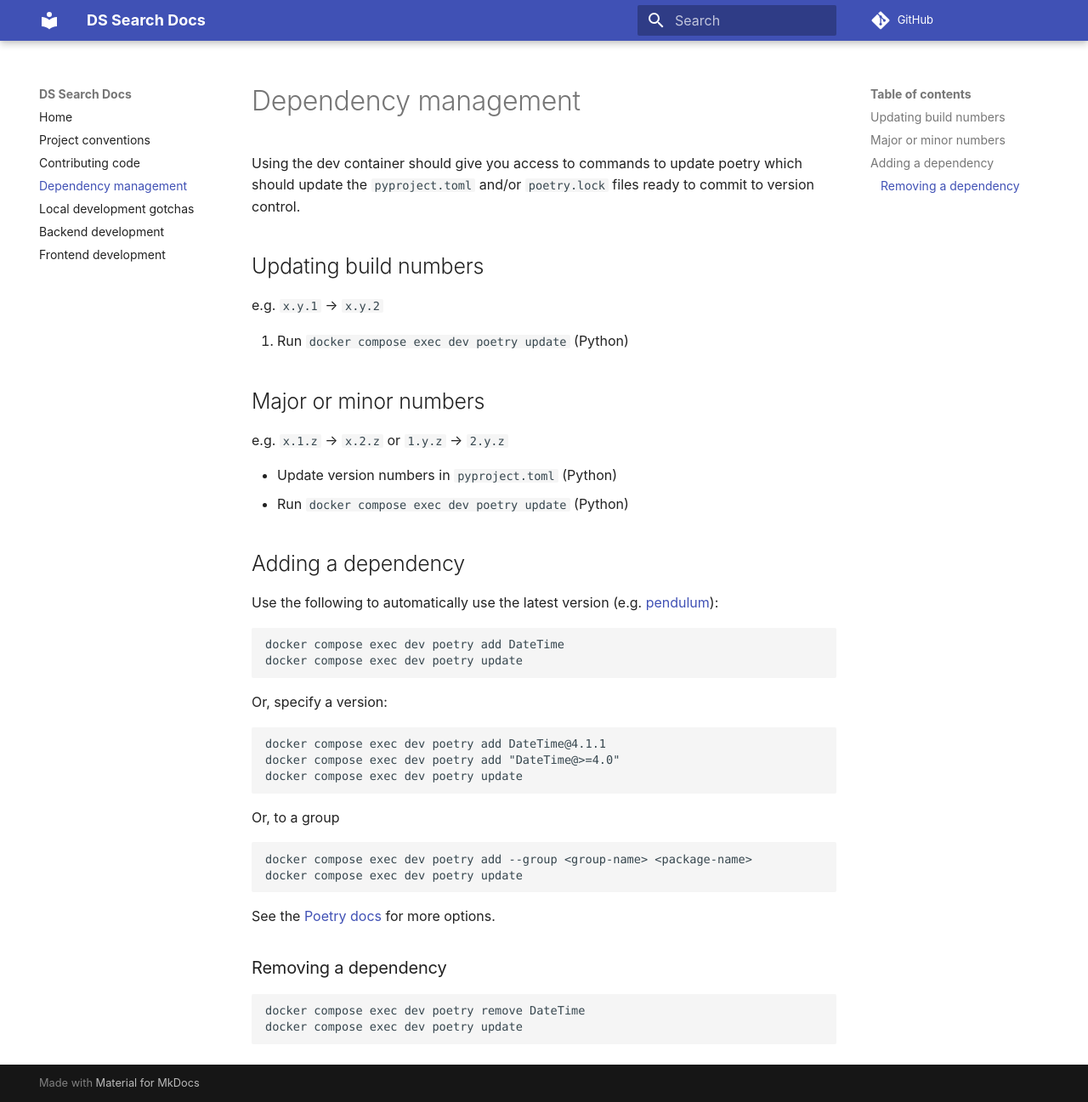
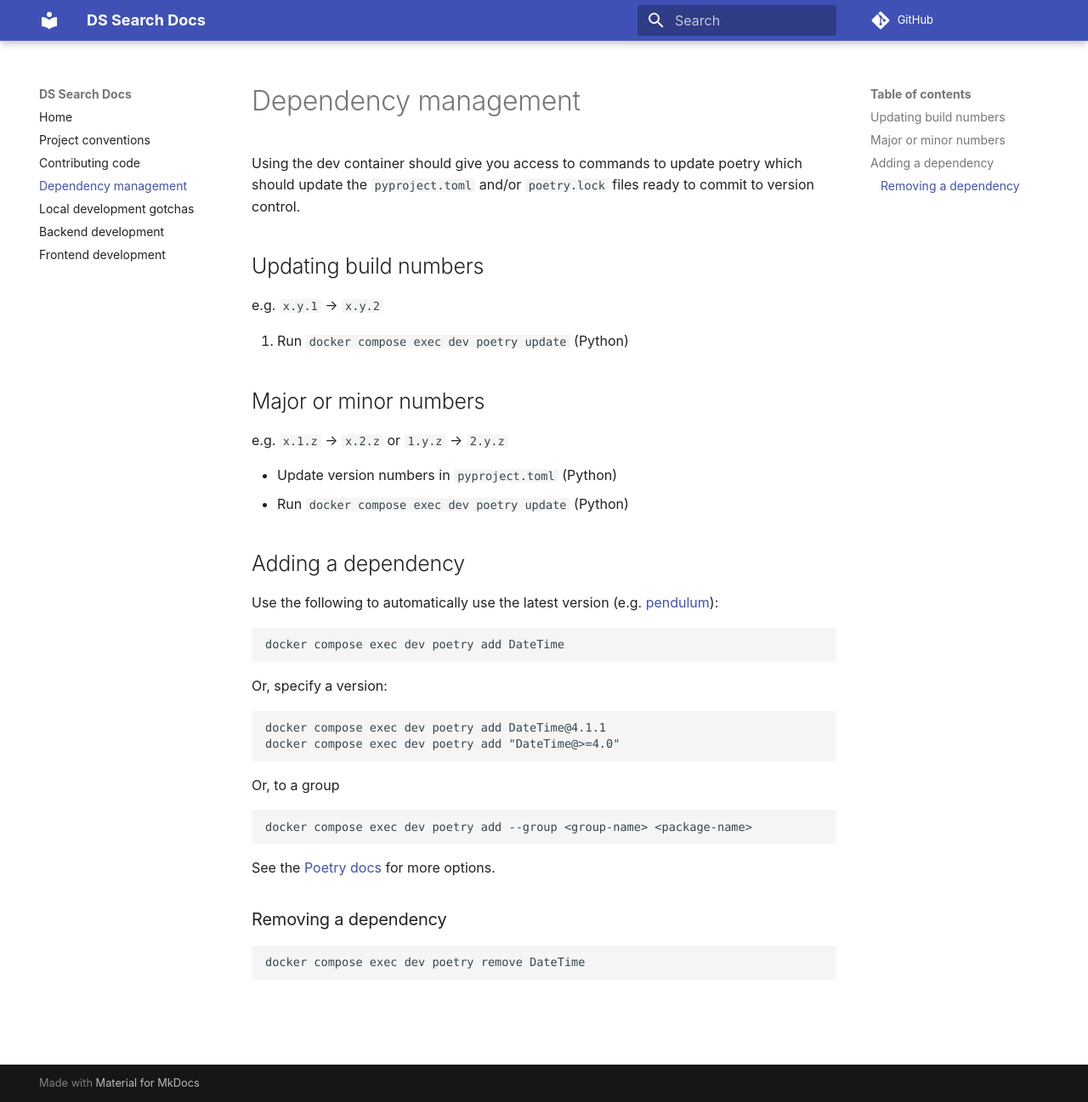
Before and after one commit to nationalarchives/ds-search, an MkDocs documentation site: the page built from docs/dependency-management.md, in a window 1280 px wide and 1297 px high. Shown: the whole window at 85% size. Built offline with MkDocs 1.6.1 and Material for MkDocs 9.7.7, drawn with Linux system fonts in a browser that asks for light colours; comment, search, counter and statistics services are not loaded.

Commit message:
FIND-81:remove poetry update

````diff
--- a/docs/dependency-management.md
+++ b/docs/dependency-management.md
@@ -21,7 +21,6 @@ Use the following to automatically use the latest version (e.g. [pendulum](https
 
 ```sh
 docker compose exec dev poetry add DateTime
-docker compose exec dev poetry update
 ```
 
 Or, specify a version:
@@ -29,14 +28,12 @@ Or, specify a version:
 ```sh
 docker compose exec dev poetry add DateTime@4.1.1
 docker compose exec dev poetry add "DateTime@>=4.0"
-docker compose exec dev poetry update
 ```
 
 Or, to a group
 
 ```sh
 docker compose exec dev poetry add --group <group-name> <package-name>
-docker compose exec dev poetry update
 ```
 
 See the [Poetry docs](https://python-poetry.org/docs/cli/#add) for more options.
@@ -45,5 +42,4 @@ See the [Poetry docs](https://python-poetry.org/docs/cli/#add) for more options.
 
 ```sh
 docker compose exec dev poetry remove DateTime
-docker compose exec dev poetry update
 ```
````
